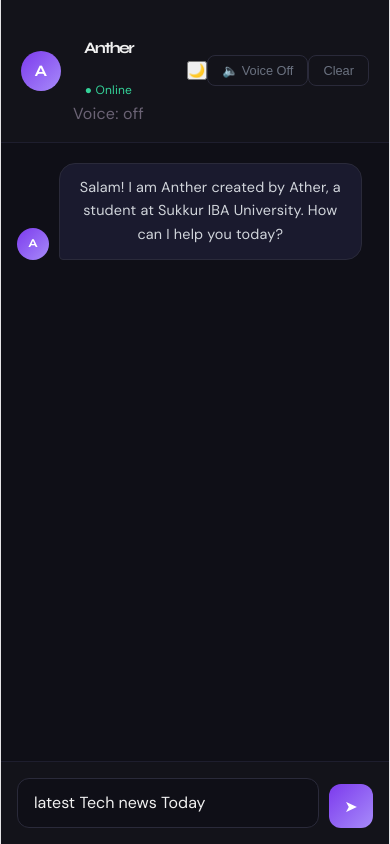
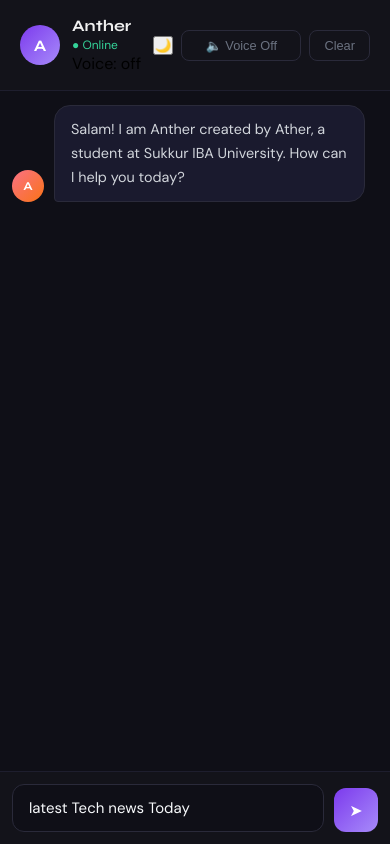
Before and after one commit to Ather17-mughal/groq-demo, a React (Vite) app: page / in a window 390 px wide. Built offline with nearby package versions, Linux system fonts and the light colour scheme.

Commit message:
Update mobile layout and styles

```diff
--- a/src/App.css
+++ b/src/App.css
@@ -6,33 +6,75 @@
   box-sizing: border-box;
 }
 
+:root {
+  --body-bg: #0a0a0f;
+  --container-bg: #0f0f17;
+  --header-bg: #13131a;
+  --border: #1e1e2e;
+  --title: #f0f0f0;
+  --text: #f8fafc;
+  --muted: #6b7280;
+  --muted2: #94a3b8;
+  --online: #34d399;
+  --message-bg: #1a1a2e;
+  --message-border: #2a2a3a;
+  --ai-bg: #1a1a2e;
+  --ai-text: #d1d5db;
+  --input-bg: #0f0f17;
+  --input-border: #2a2a3a;
+}
+
+.chat-container.light-mode {
+  --body-bg: #f8fafc;
+  --container-bg: #ffffff;
+  --header-bg: #f8faff;
+  --border: #cbd5e1;
+  --title: #0f172a;
+  --text: #0f172a;
+  --muted: #475569;
+  --muted2: #64748b;
+  --online: #16a34a;
+  --message-bg: #e2e8f0;
+  --message-border: #cbd5e1;
+  --ai-bg: #e2e8f0;
+  --ai-text: #0f172a;
+  --input-bg: #f8fafc;
+  --input-border: #cbd5e1;
+}
+
+html,
 body {
-  background: #0a0a0f;
+  min-height: 100%;
+}
+
+body {
+  background: var(--body-bg);
   font-family: 'DM Sans', sans-serif;
-  height: 100vh;
+  min-height: 100vh;
   display: flex;
-  align-items: center;
+  align-items: flex-start;
   justify-content: center;
+  padding-top: env(safe-area-inset-top);
 }
 
 /* ── Main Container ── */
 .chat-container {
   width: 100%;
   max-width: 720px;
-  height: 100vh;
-  max-height: 100vh;
+  min-height: 100vh;
+  height: auto;
   display: flex;
   flex-direction: column;
-  background: #0f0f17;
-  border-left: 1px solid #1e1e2e;
-  border-right: 1px solid #1e1e2e;
+  background: var(--container-bg);
+  border-left: 1px solid var(--border);
+  border-right: 1px solid var(--border);
 }
 
 /* ── Header ── */
 .chat-header {
   padding: 16px 20px;
-  background: #13131a;
-  border-bottom: 1px solid #1e1e2e;
+  background: var(--header-bg);
+  border-bottom: 1px solid var(--border);
   display: flex;
   align-items: center;
   justify-content: space-between;
@@ -64,12 +106,12 @@ h1 {
   font-family: 'Syne', sans-serif;
   font-size: 1rem;
   font-weight: 700;
-  color: #f0f0f0;
+  color: var(--title);
 }
 
 .online {
   font-size: 0.75rem;
-  color: #34d399;
+  color: var(--online);
   margin-top: 2px;
 }
 
@@ -78,7 +120,7 @@ h1 {
   background: transparent;
   border: 1px solid #2a2a3a;
   border-radius: 8px;
-  color: #6b7280;
+  color: var(--muted);
   font-size: 0.8rem;
   cursor: pointer;
   transition: all 0.2s;
@@ -90,6 +132,56 @@ h1 {
   color: #a78bfa;
   transform: none;
   opacity: 1;
+}
+
+.header-buttons {
+  display: flex;
+  align-items: center;
+  gap: 8px;
+}
+
+.voice-toggle-btn {
+  min-width: 120px;
+}
+
+.voice-status-message {
+  font-size: 0.75rem;
+  color: #94a3b8;
+  margin-top: 4px;
+}
+
+.quick-prompts {
+  padding: 0 20px 14px;
+  display: flex;
+  flex-direction: column;
+  gap: 10px;
+}
+
+.prompt-label {
+  color: #cbd5e1;
+  font-size: 0.85rem;
+}
+
+.prompt-buttons {
+  display: flex;
+  flex-wrap: wrap;
+  gap: 10px;
+}
+
+.prompt-btn {
+  padding: 10px 14px;
+  background: #1f2937;
+  border: 1px solid #334155;
+  border-radius: 999px;
+  color: #e2e8f0;
+  font-size: 0.85rem;
+  cursor: pointer;
+  transition: all 0.2s ease;
+}
+
+.prompt-btn:hover {
+  background: #334155;
+  border-color: #a78bfa;
 }
 
 /* ── Messages ── */
@@ -126,7 +218,7 @@ h1 {
   width: 32px;
   height: 32px;
   border-radius: 50%;
-  background: linear-gradient(135deg, #7c3aed, #a78bfa);
+  background: linear-gradient(135deg, #fb7185, #f97316);
   display: flex;
   align-items: center;
   justify-content: center;
@@ -138,7 +230,7 @@ h1 {
 }
 
 .user-avatar {
-  background: linear-gradient(135deg, #0ea5e9, #38bdf8);
+  background: linear-gradient(135deg, #22c55e, #0ea5e9);
 }
 
 .message {
@@ -150,13 +242,16 @@ h1 {
   white-space: pre-wrap;
   word-break: break-word;
   animation: fadeIn 0.2s ease;
+  background: var(--message-bg);
+  border: 1px solid var(--message-border);
+  color: var(--message-text, var(--text));
 }
 
 .ai-msg {
-  background: #1a1a2e;
-  border: 1px solid #2a2a3a;
+  background: var(--ai-bg);
+  border: 1px solid var(--message-border);
   border-bottom-left-radius: 4px;
-  color: #d1d5db;
+  color: var(--ai-text);
 }
 
 .user-msg {
@@ -192,8 +287,8 @@ h1 {
 /* ── Input Area ── */
 .input-area {
   padding: 16px;
-  background: #13131a;
-  border-top: 1px solid #1e1e2e;
+  background: var(--header-bg);
+  border-top: 1px solid var(--border);
   display: flex;
   gap: 10px;
   align-items: flex-end;
@@ -203,10 +298,10 @@ h1 {
 textarea {
   flex: 1;
   padding: 12px 16px;
-  background: #0f0f17;
-  border: 1px solid #2a2a3a;
+  background: var(--input-bg);
+  border: 1px solid var(--input-border);
   border-radius: 12px;
-  color: #f0f0f0;
+  color: var(--text);
   font-family: 'DM Sans', sans-serif;
   font-size: 0.95rem;
   outline: none;
@@ -263,8 +358,21 @@ textarea:disabled {
 
 /* ── Mobile ── */
 @media (max-width: 480px) {
+  body {
+    justify-content: flex-start;
+  }
+
   .chat-container {
     border: none;
+    height: auto;
+    max-height: calc(100vh - env(safe-area-inset-top));
+  }
+
+  .input-area {
+    position: sticky;
+    bottom: 0;
+    background: var(--header-bg);
+    z-index: 5;
   }
 
   .message {
@@ -272,7 +380,15 @@ textarea:disabled {
     font-size: 0.9rem;
   }
 
+  .messages-wrapper {
+    padding: 14px 12px 90px;
+  }
+
+  .input-area {
+    padding: 12px;
+  }
+
   textarea {
-    font-size: 16px;
+    font-size: 15px;
   }
 }
--- a/src/index.css
+++ b/src/index.css
@@ -1,111 +1,29 @@
-:root {
-  --text: #6b6375;
-  --text-h: #08060d;
-  --bg: #fff;
-  --border: #e5e4e7;
-  --code-bg: #f4f3ec;
-  --accent: #aa3bff;
-  --accent-bg: rgba(170, 59, 255, 0.1);
-  --accent-border: rgba(170, 59, 255, 0.5);
-  --social-bg: rgba(244, 243, 236, 0.5);
-  --shadow:
-    rgba(0, 0, 0, 0.1) 0 10px 15px -3px, rgba(0, 0, 0, 0.05) 0 4px 6px -2px;
-
-  --sans: system-ui, 'Segoe UI', Roboto, sans-serif;
-  --heading: system-ui, 'Segoe UI', Roboto, sans-serif;
-  --mono: ui-monospace, Consolas, monospace;
-
-  font: 18px/145% var(--sans);
-  letter-spacing: 0.18px;
-  color-scheme: light dark;
-  color: var(--text);
-  background: var(--bg);
-  font-synthesis: none;
-  text-rendering: optimizeLegibility;
-  -webkit-font-smoothing: antialiased;
-  -moz-osx-font-smoothing: grayscale;
-
-  @media (max-width: 1024px) {
-    font-size: 16px;
-  }
+.header-buttons {
+  display: flex;
+  gap: 8px;
+  align-items: center;
 }
 
-@media (prefers-color-scheme: dark) {
-  :root {
-    --text: #9ca3af;
-    --text-h: #f3f4f6;
-    --bg: #16171d;
-    --border: #2e303a;
-    --code-bg: #1f2028;
-    --accent: #c084fc;
-    --accent-bg: rgba(192, 132, 252, 0.15);
-    --accent-border: rgba(192, 132, 252, 0.5);
-    --social-bg: rgba(47, 48, 58, 0.5);
-    --shadow:
-      rgba(0, 0, 0, 0.4) 0 10px 15px -3px, rgba(0, 0, 0, 0.25) 0 4px 6px -2px;
-  }
-
-  #social .button-icon {
-    filter: invert(1) brightness(2);
-  }
+.stop-btn {
+  border-color: #f87171;
+  color: #f87171;
 }
 
-body {
-  margin: 0;
+.replay-btn {
+  background: none;
+  border: none;
+  cursor: pointer;
+  font-size: 0.8rem;
+  margin-left: 8px;
+  opacity: 0.5;
+  transition: opacity 0.2s;
+  width: auto;
+  padding: 0;
+  display: inline;
+  transform: none;
 }
 
-#root {
-  width: 1126px;
-  max-width: 100%;
-  margin: 0 auto;
-  text-align: center;
-  border-inline: 1px solid var(--border);
-  min-height: 100svh;
-  display: flex;
-  flex-direction: column;
-  box-sizing: border-box;
+.replay-btn:hover {
+  opacity: 1;
+  transform: none;
 }
-
-h1,
-h2 {
-  font-family: var(--heading);
-  font-weight: 500;
-  color: var(--text-h);
-}
-
-h1 {
-  font-size: 56px;
-  letter-spacing: -1.68px;
-  margin: 32px 0;
-  @media (max-width: 1024px) {
-    font-size: 36px;
-    margin: 20px 0;
-  }
-}
-h2 {
-  font-size: 24px;
-  line-height: 118%;
-  letter-spacing: -0.24px;
-  margin: 0 0 8px;
-  @media (max-width: 1024px) {
-    font-size: 20px;
-  }
-}
-p {
-  margin: 0;
-}
-
-code,
-.counter {
-  font-family: var(--mono);
-  display: inline-flex;
-  border-radius: 4px;
-  color: var(--text-h);
-}
-
-code {
-  font-size: 15px;
-  line-height: 135%;
-  padding: 4px 8px;
-  background: var(--code-bg);
-}
```
